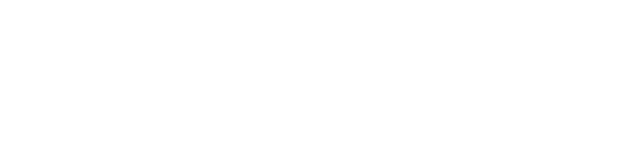
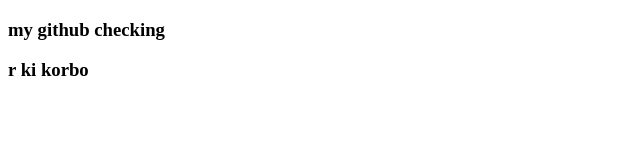
Before and after one commit to zereentabassum/my-first-repo, a plain HTML site: page index.html in a window 1280 px wide. Shown: the whole page, without its empty margins (0-640 px from the left). Drawn offline with Linux system fonts and the light colour scheme.

Commit message:
header added

```diff
--- a/index.html
+++ b/index.html
@@ -6,6 +6,8 @@
     <meta name="viewport" content="width=device-width, initial-scale=1.0">
     <title>My first github repo</title>
 </head>
+<h3>my github checking</h3>
+<h3>r ki korbo</h3>
 <body>
 
 </body>
```
